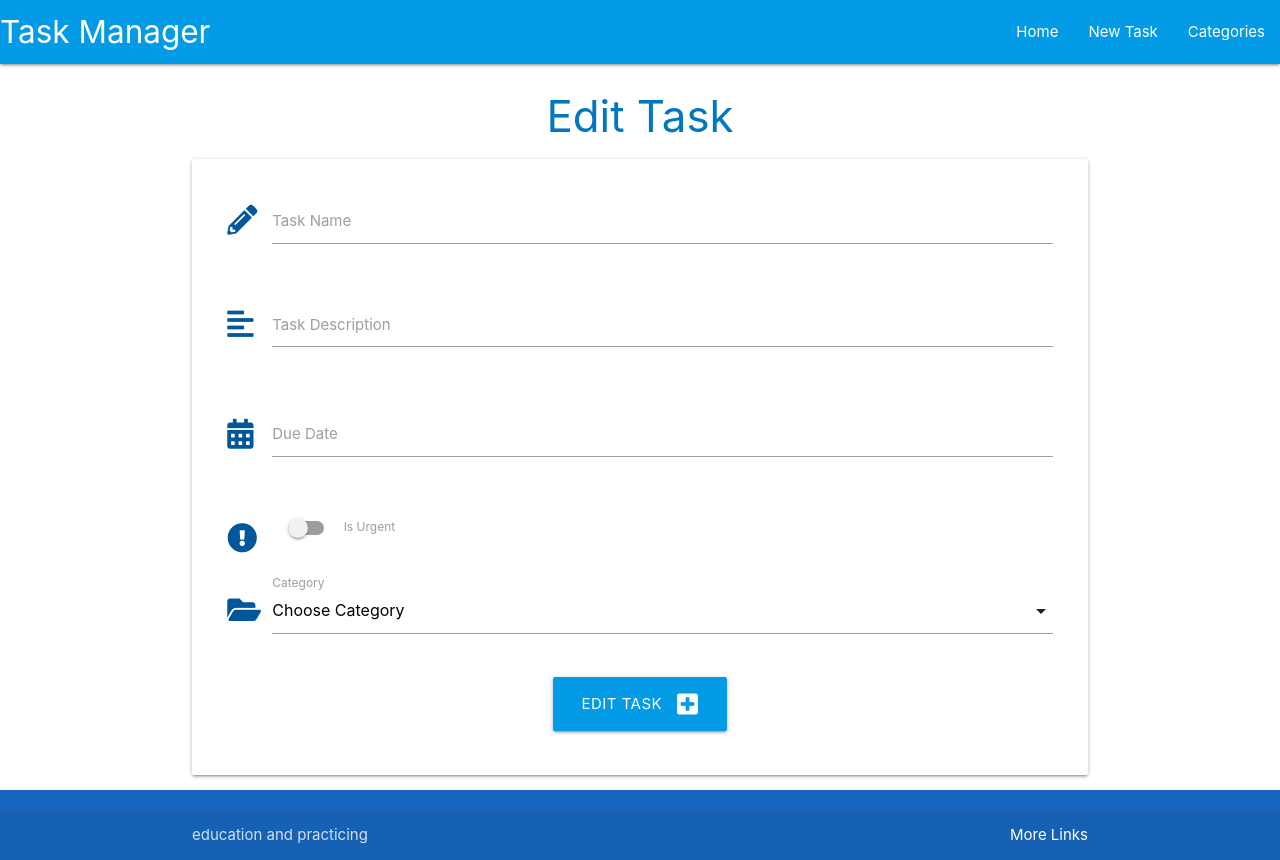
After one commit to HasibullahFathi/task-manager, a Flask app: template taskmanager/templates/edit_task.html in a window 1280 px wide. The commit adds this page. Run offline with Flask 3, Linux system fonts and the light colour scheme; the template is opened without the code that fills it, so the values that code supplies are empty.

Commit message:
edit the task

```diff
--- /dev/null
+++ b/taskmanager/templates/edit_task.html
@@ -0,0 +1,79 @@
+{% extends "base.html" %}
+
+{% block content %}
+
+<h3 class="light-blue-text text-darken-3 center-align">Edit Task</h3>
+
+<div class="row card-panel gray lighten-5">
+  <form class="col s12" method="POST" action="{{ url_for('edit_task', task_id=task.id) }}">
+    <!-- Task name  -->
+    <div class="row">
+      <div class="input-field col s12">
+        <i class="fas fa-pencil-alt prefix light-blue-text text-darken-4"></i>
+        <input id="task_name" name="task_name" type="text" value="{{ task.task_name }}" class="validate" minlength="5" maxlength="50" required>
+        <label for="task_name">Task Name</label>
+      </div>
+    </div>
+    <!-- task description -->
+    <div class="row">
+      <div class="input-field col s12">
+        <i class="fas fa-align-left prefix light-blue-text text-darken-4"></i>
+        <textarea id="task_description" name="task_description" minlength="5" maxlength="200" type="text"
+          class="materialize-textarea validate" required>{{ task.task_description }}</textarea>
+        <label for="task_description">Task Description</label>
+      </div>
+    </div>
+    <!-- due date -->
+    <div class="row">
+      <div class="input-field col s12">
+        <i class="fas fa-calendar-alt prefix light-blue-text text-darken-4"></i>
+        <input id="due_date" name="due_date" type="text" class="datepicker validate" value="{{ task.due_date.strftime('%d %B, %Y') }}" required>
+        <label for="due_date">Due Date</label>
+      </div>
+    </div>
+    <!-- is urgent -->
+    <div class="row">
+      <div class="input-field col s12">
+        <div class="switch">
+          <i class="fas fa-exclamation-circle prefix light-blue-text text-darken-4"></i>
+          <label for="is_urgent">
+            {% if task.is_urgent == True %}
+              <input id="is_urgent" name="is_urgent" type="checkbox" checked>
+            {% else %}
+              <input id="is_urgent" name="is_urgent" type="checkbox">
+            {% endif %}
+            <span class="lever"></span>
+            Is Urgent
+          </label>
+        </div>
+      </div>
+    </div>
+    <!-- category id -->
+    <div class="row">
+      <div class="input-field col s12">
+        <i class="fas fa-folder-open prefix light-blue-text text-darken-4"></i>
+        <select id="category_id" name="category_id" class="validate" required>
+          <option value="{{ task.category_id }}" disabled selected>Choose Category</option>
+          {% for category in categories %}
+            {% if category == task.category %}
+              <option value="{{ category.id }}" selected>{{ category.category_name }}</option>
+            {% else %}
+              <option value="{{ category.id }}" >{{ category.category_name }}</option>
+            {% endif %}
+          {% endfor %}
+        </select>
+        <label for="category_id">Category</label>
+      </div>
+    </div>
+    <!-- submit button -->
+    <div class="row">
+      <div class="col s12 center-align">
+        <button type="submit" class="btn-large light-blue darken-1">
+          Edit Task <i class="fas fa-plus-square right"></i>
+        </button>
+      </div>
+    </div>
+  </form>
+</div>
+
+{% endblock %}
--- a/taskmanager/templates/tasks.html
+++ b/taskmanager/templates/tasks.html
@@ -19,12 +19,14 @@
             <strong>{{ task.task_name }}</strong> : {{ task.due_date.strftime("%d %B, %Y") }}
             {% if task.is_urgent == True %}
             <i class="fas fa-exclamation-circle light-blue-text text-lighten-2"></i>
-            <p>urgent</p>
             {% endif %}
         </div>
         <div class="collapsible-body">
             <strong>{{ task.category }}</strong>
             <p>{{ task.task_description }}</p>
+            <p>
+                <a href="{{ url_for('edit_task', task_id=task.id) }}" class="btn green accent-4">Edit</a>
+            </p>
         </div>
     </li>
     {% endfor %}
```
Also changed, not shown: taskmanager/routes.py (+14 -0 lines).
